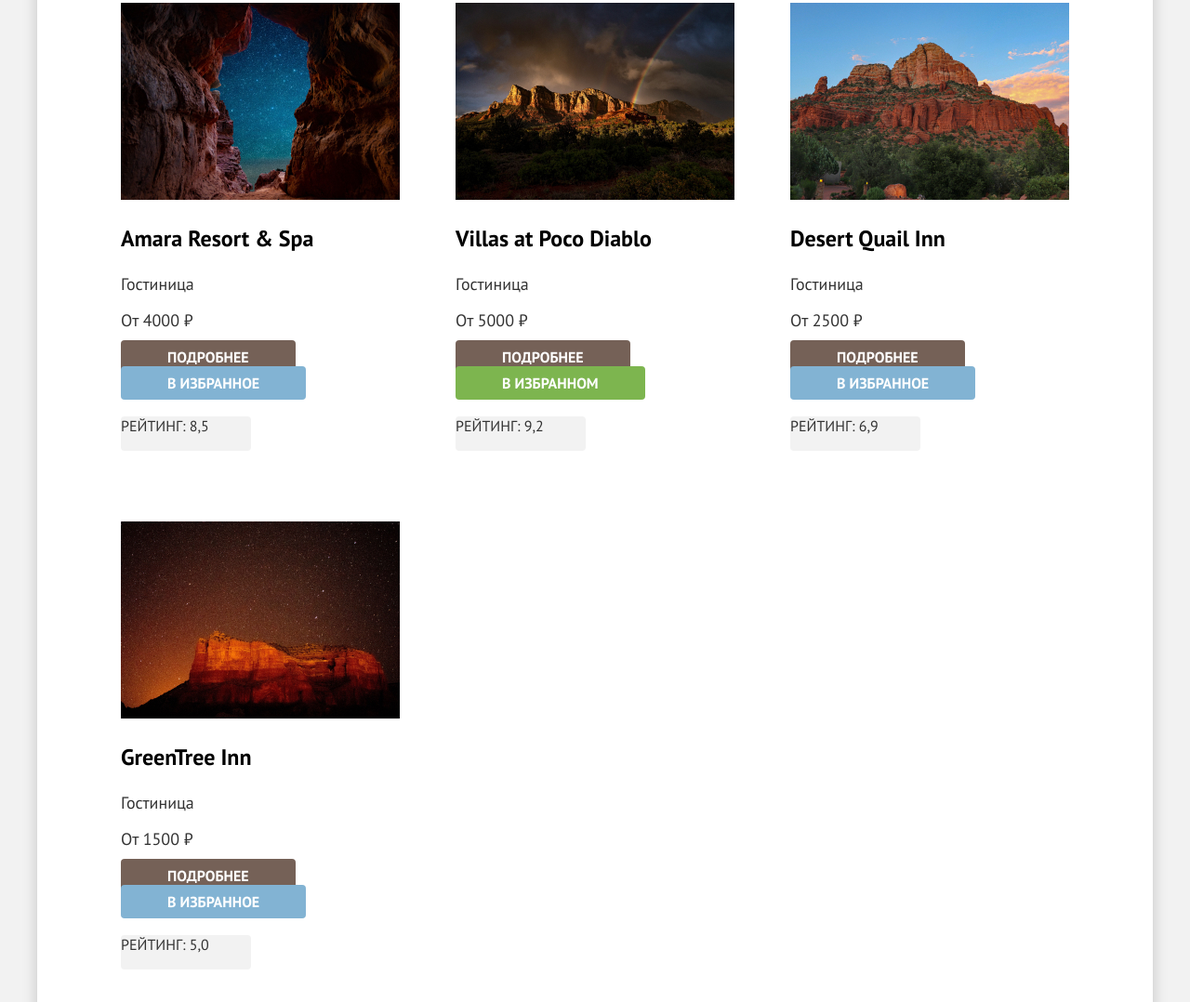
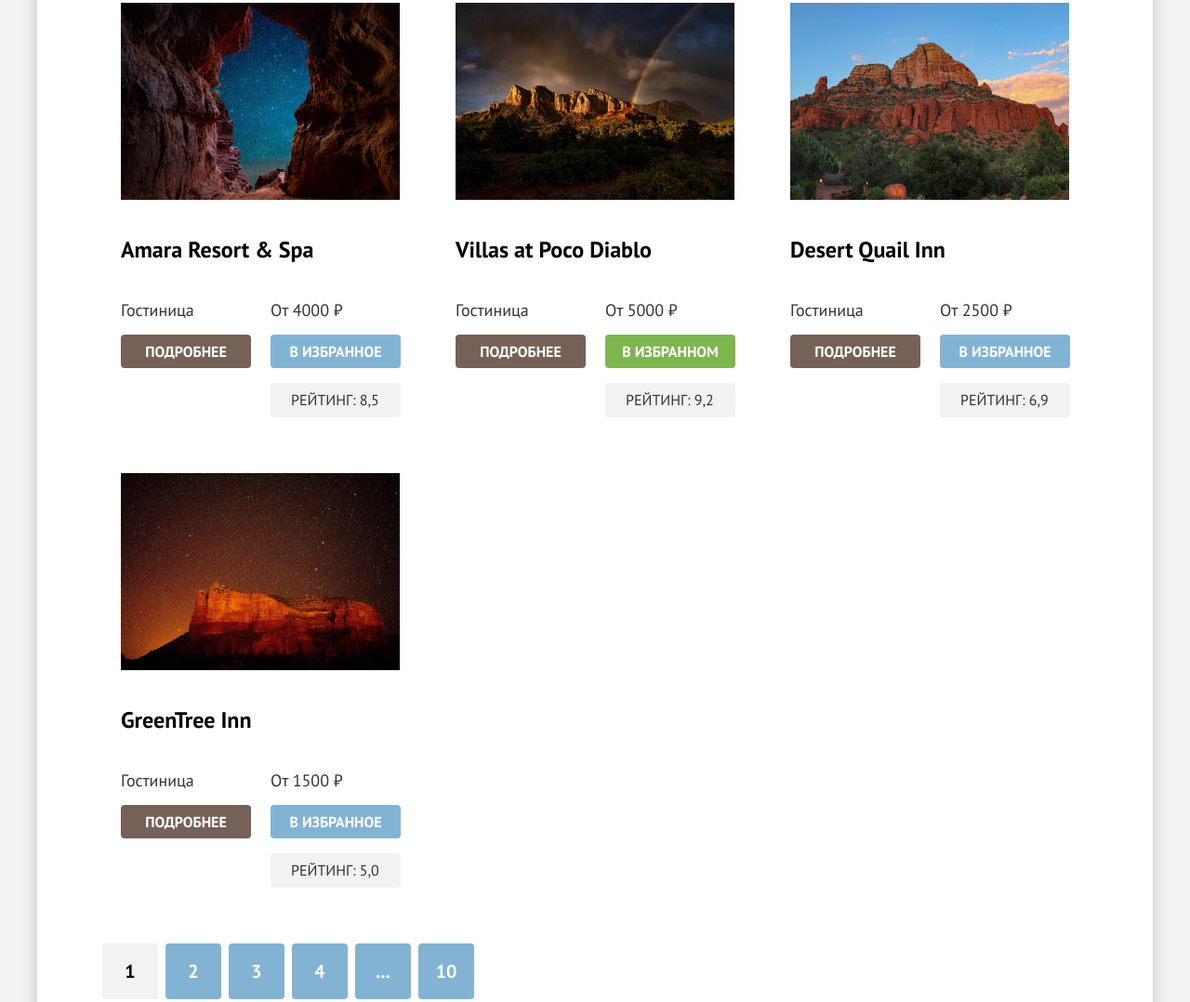
Before and after one commit to htmlacademy-htmlcss/1662463-sedona-37, a plain HTML site: page catalog.html in a window 1280 px wide. Shown: the part 908-1986 px from the top of the page at 93% size. Drawn offline with Linux system fonts and the light colour scheme.

Commit message:
Стилизует карточки каталога на гридах

```diff
--- a/catalog.html
+++ b/catalog.html
@@ -156,11 +156,11 @@
           </div>
           <ul class="hotel-list">
             <li class="hotel-item">
-              <a class="hotel-link" href="#">
+              <a class="hotel-link img" href="#">
                 <img class="hotel-img" src="images/catalog/amara-resort-and-spa.jpg"
                   alt="Фотография гостиницы Amara Resort & Spa" width="300" height="212">
               </a>
-              <a class="hotel-link" href="#">
+              <a class="hotel-link name" href="#">
                 <h3 class="hotel-subject">Amara Resort & Spa</h3>
               </a>
               <p class="hotel-object">Гостиница</p>
@@ -173,11 +173,11 @@
               <p class="hotel-rating">Рейтинг: 8,5</p>
             </li>
             <li class="hotel-item">
-              <a class="hotel-link" href="#">
+              <a class="hotel-link img" href="#">
                 <img class="hotel-img" src="images/catalog/villas-at-poco-diablo.jpg"
                   alt="Фотография гостиницы Villas at Poco Diablo" width="300" height="212">
               </a>
-              <a class="hotel-link" href="#">
+              <a class="hotel-link name" href="#">
                 <h3 class="hotel-subject">Villas at Poco Diablo</h3>
               </a>
               <p class="hotel-object">Гостиница</p>
@@ -190,11 +190,11 @@
               <p class="hotel-rating">Рейтинг: 9,2</p>
             </li>
             <li class="hotel-item">
-              <a class="hotel-link" href="#">
+              <a class="hotel-link img" href="#">
                 <img class="hotel-img" src="images/catalog/desert-quail-inn.jpg"
                   alt="Фотография гостиницы Desert Quail Inn" width="300" height="212">
               </a>
-              <a class="hotel-link" href="#">
+              <a class="hotel-link name" href="#">
                 <h3 class="hotel-subject">Desert Quail Inn</h3>
               </a>
               <p class="hotel-object">Гостиница</p>
@@ -207,11 +207,11 @@
               <p class="hotel-rating">Рейтинг: 6,9</p>
             </li>
             <li class="hotel-item">
-              <a class="hotel-link" href="#">
+              <a class="hotel-link img" href="#">
                 <img class="hotel-img" src="images/catalog/greentree-inn.jpg" alt="Фотография гостиницы GreenTree Inn"
                   width="300" height="212">
               </a>
-              <a class="hotel-link" href="#">
+              <a class="hotel-link name" href="#">
                 <h3 class="hotel-subject">GreenTree Inn</h3>
               </a>
               <p class="hotel-object">Гостиница</p>
--- a/styles/styles.css
+++ b/styles/styles.css
@@ -478,9 +478,7 @@ body {
     padding: 10px;
 }
 
-.social-link {
-
-}
+.social-link {}
 
 .tel-container {
     margin: 0 auto;
@@ -679,23 +677,39 @@ body {
     display: grid;
     grid-template-columns: repeat(3, 340px);
     grid-gap: 20px;
-    margin: 40px 0;
-    padding: 0;
+    margin: 0 auto;
+    padding: 40px 0;
 }
 
 .hotel-item {
     margin: 20px;
     padding: 0;
+    display: grid;
+    grid-template-columns: 140px 140px;
+    grid-template-rows: 212px min-content min-content 36px min-content;
+    row-gap: 16px;
+    column-gap: 21px;
 }
+
 
 .hotel-link {
     color: #000000;
     text-decoration: none;
 }
 
+.img {
+    grid-column: 1 / 2;
+}
+
 .hotel-img {
     object-fit: cover;
 }
+
+.name {
+    grid-column: 1 / 3;
+    grid-row: 2 / 3;
+}
+
 
 .hotel-subject {
     font-size: 24px;
@@ -706,11 +720,17 @@ body {
 .hotel-object {
     line-height: 21px;
     font-weight: 400;
+    grid-column: 1 / 2;
+    grid-row: 3 / 4;
+    margin: 0;
 }
 
 .hotel-price {
     line-height: 21px;
     font-weight: 400;
+    grid-column: 2 / 3;
+    grid-row: 3 / 4;
+    margin: 0;
 }
 
 .hotel-btn {
@@ -722,9 +742,13 @@ body {
     text-align: center;
     text-decoration: none;
     text-transform: uppercase;
-    padding: 8px 50px;
+    padding: 8px 17px;
     border-radius: 4px;
     border: none;
+    grid-column: 1 / 2;
+    grid-row: 4 / 5;
+    margin: 0;
+    box-sizing: border-box;
 
 }
 
@@ -738,14 +762,22 @@ body {
     text-align: center;
     text-decoration: none;
     text-transform: uppercase;
-    padding: 8px 50px;
+    padding: 8px 17px;
     border-radius: 4px;
     border: none;
+    grid-column: 2 / 3;
+    grid-row: 4 / 5;
+    margin: 0;
 
 }
 
 .btn-green {
     background-color: #7DB54F;
+}
+
+.stars {
+    grid-column: 1 / 2;
+    grid-row: 5 / 6;
 }
 
 .hotel-rating {
@@ -758,6 +790,10 @@ body {
     width: 140px;
     height: 37px;
     box-sizing: border-box;
+    grid-column: 2 / 3;
+    grid-row: 5 / 6;
+    margin: 0;
+    padding: 8px 22px;
 }
 
 .pagination {
```
